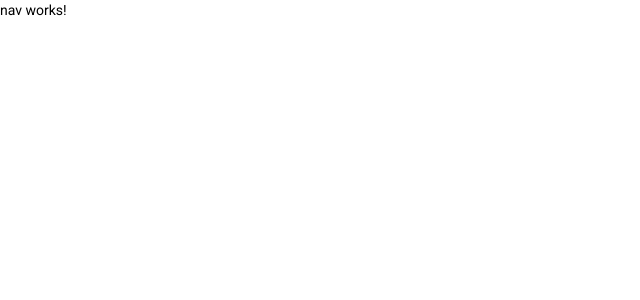
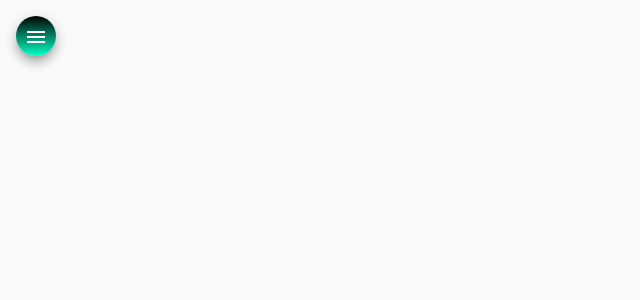
Before and after one commit to Ivo-jose/helpdesk-frontend, an Angular app: page / in a window 1280 px wide. Shown: the top 300 px of the page, without its empty margins (0-640 px from the left). Built offline with nearby package versions, Linux system fonts and the light colour scheme.

Commit message:
HTML e CSS para componente NAV

```diff
--- a/src/app/components/nav/nav.component.css
+++ b/src/app/components/nav/nav.component.css
@@ -0,0 +1,31 @@
+
+.container {
+    height: 100%;
+}
+
+/* Menu lateral */
+.sidenav {
+    width: 13rem;
+    color: white;
+    background: linear-gradient(180deg, rgba(38,50,45,1) 0%, rgba(2,6,4,1) 1%, rgba(4,255,197,1) 100%);
+}
+
+img {
+    width: 100%;
+    height: 7rem;
+    margin: .8rem auto 1rem auto;
+}
+
+.sidenav a {
+    color: white;
+}
+
+.sidenav i {
+    margin-right: .7rem;
+}
+
+.menu {
+    margin: 1rem 0 0 1rem;
+    color: white;
+    background: linear-gradient(180deg, rgba(38,50,45,1) 0%, rgba(2,6,4,1) 1%, rgba(4,255,197,1) 100%);
+}
--- a/src/app/components/nav/nav.component.html
+++ b/src/app/components/nav/nav.component.html
@@ -1 +1,35 @@
-<p>nav works!</p>
+
+<mat-drawer-container class="container" autosize>
+    <mat-drawer #drawer class="sidenav" mode="side">
+      <img src="assets/img/side-image.svg" alt="Image nav">
+      <mat-nav-list class="nav-list">
+        <a mat-list-item routerLink="/">
+            <i class="material-icons">home</i>
+            Home
+        </a>
+        <a mat-list-item routerLink="/">
+            <i class="material-icons">account_circle</i>
+            Técnicos
+        </a>
+        <a mat-list-item routerLink="/">
+            <i class="material-icons">person</i>
+            Cliente
+        </a>
+        <a mat-list-item routerLink="/">
+            <i class="material-icons">code</i>
+            GitHub
+        </a>
+        <a mat-list-item routerLink="/">
+            <i class="material-icons">logout</i>
+            Logout
+        </a>
+      </mat-nav-list>
+    </mat-drawer>
+
+    <div class="sidenav-content">
+      <button class="menu mat-elevation-z8" (click)="drawer.toggle()" mat-icon-button>
+        <mat-icon>menu</mat-icon>
+      </button>
+    </div>
+
+</mat-drawer-container>
```
Also changed, not shown: src/assets/img/side-image.svg (added).
